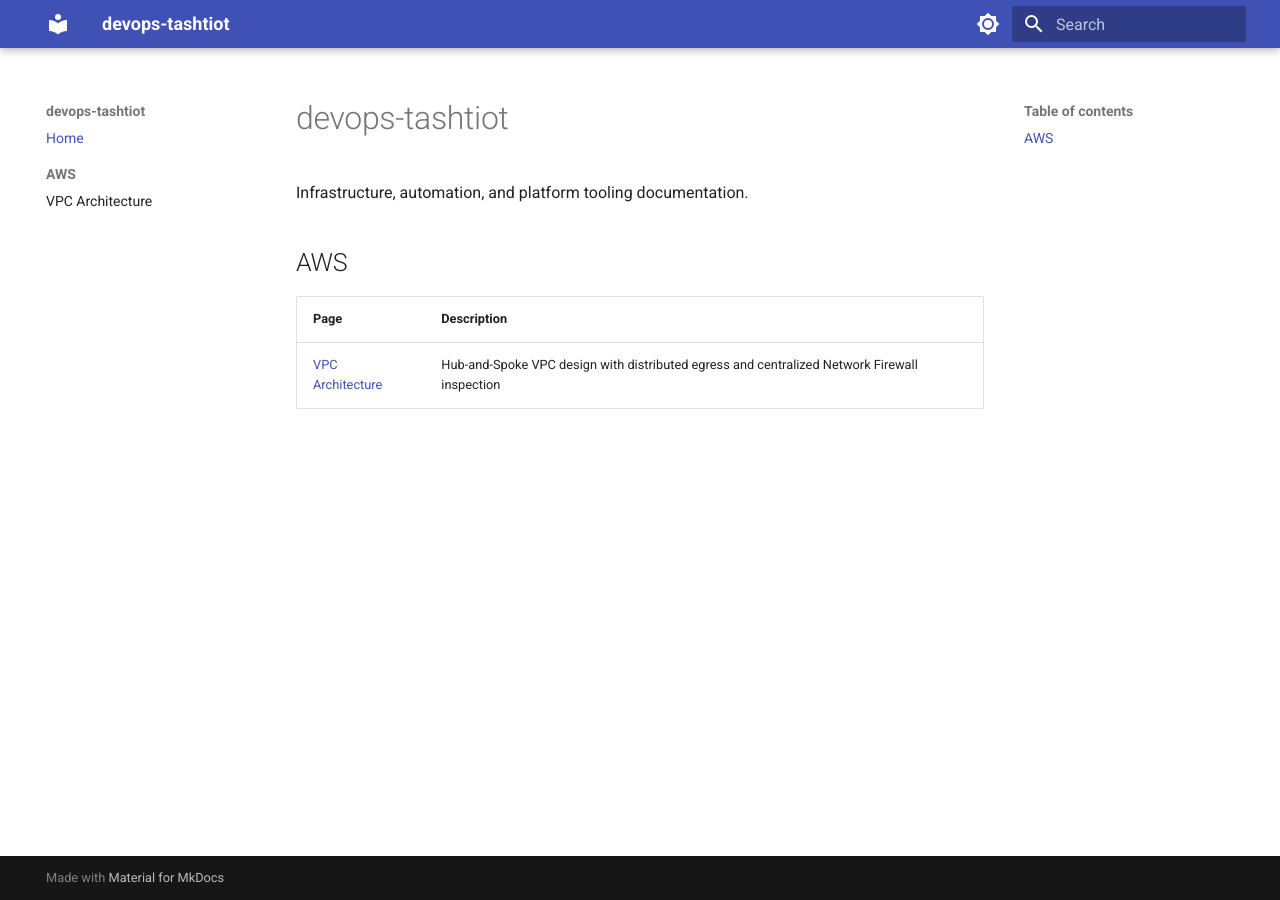
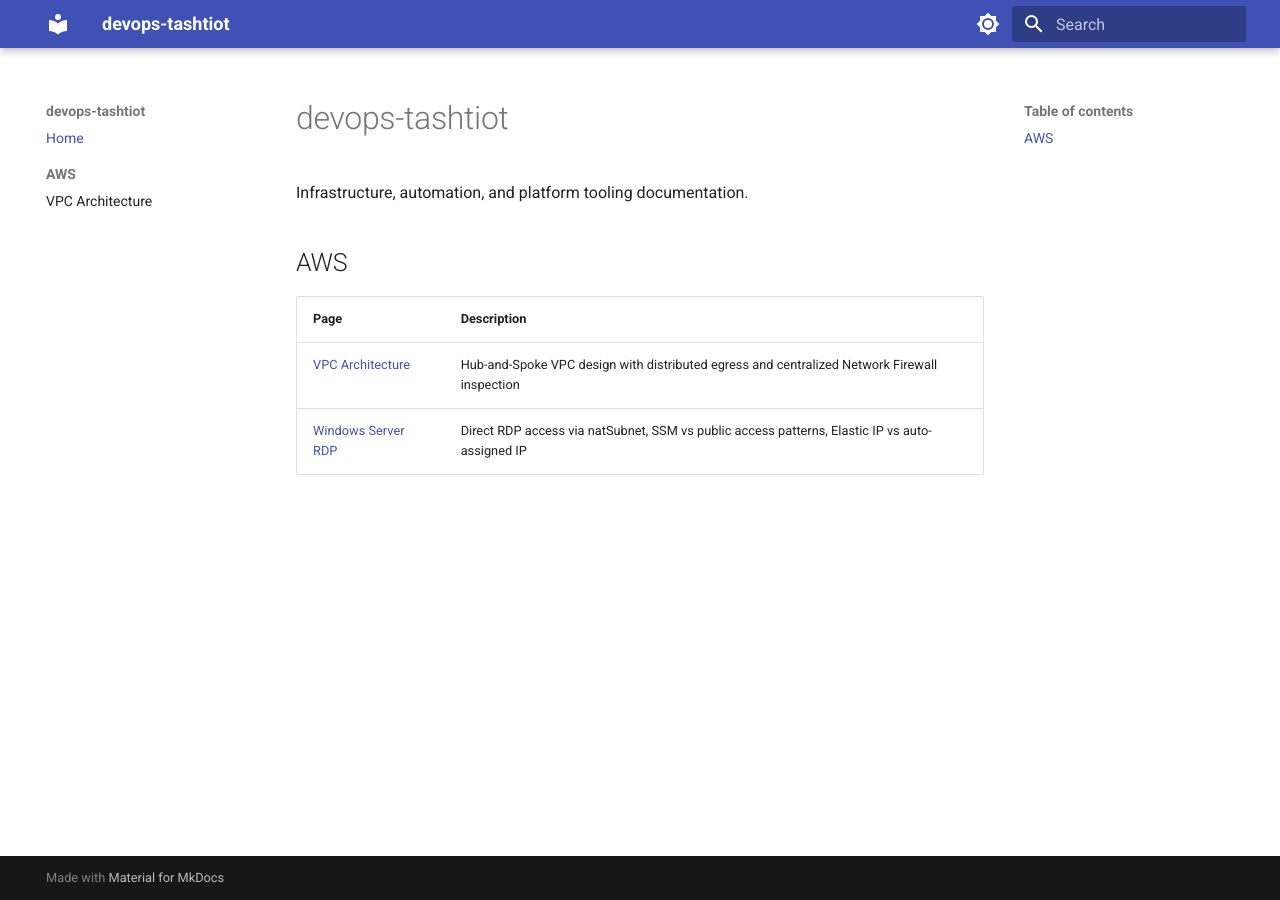
Before and after one commit to devops-tashtiot/devops-tashtiot.github.io, an MkDocs documentation site: the page built from docs-src/index.md, in a window 1280 px wide. Built offline with MkDocs 1.6.1 and Material for MkDocs 9.7.7, drawn with Linux system fonts in a browser that asks for light colours.

Commit message:
docs: add Windows Server RDP page to index

```diff
--- a/docs-src/index.md
+++ b/docs-src/index.md
@@ -7,3 +7,4 @@ Infrastructure, automation, and platform tooling documentation.
 | Page | Description |
 |---|---|
 | [VPC Architecture](aws/vpc-architecture.md) | Hub-and-Spoke VPC design with distributed egress and centralized Network Firewall inspection |
+| [Windows Server RDP](aws/windows-server-rdp.md) | Direct RDP access via natSubnet, SSM vs public access patterns, Elastic IP vs auto-assigned IP |
```
